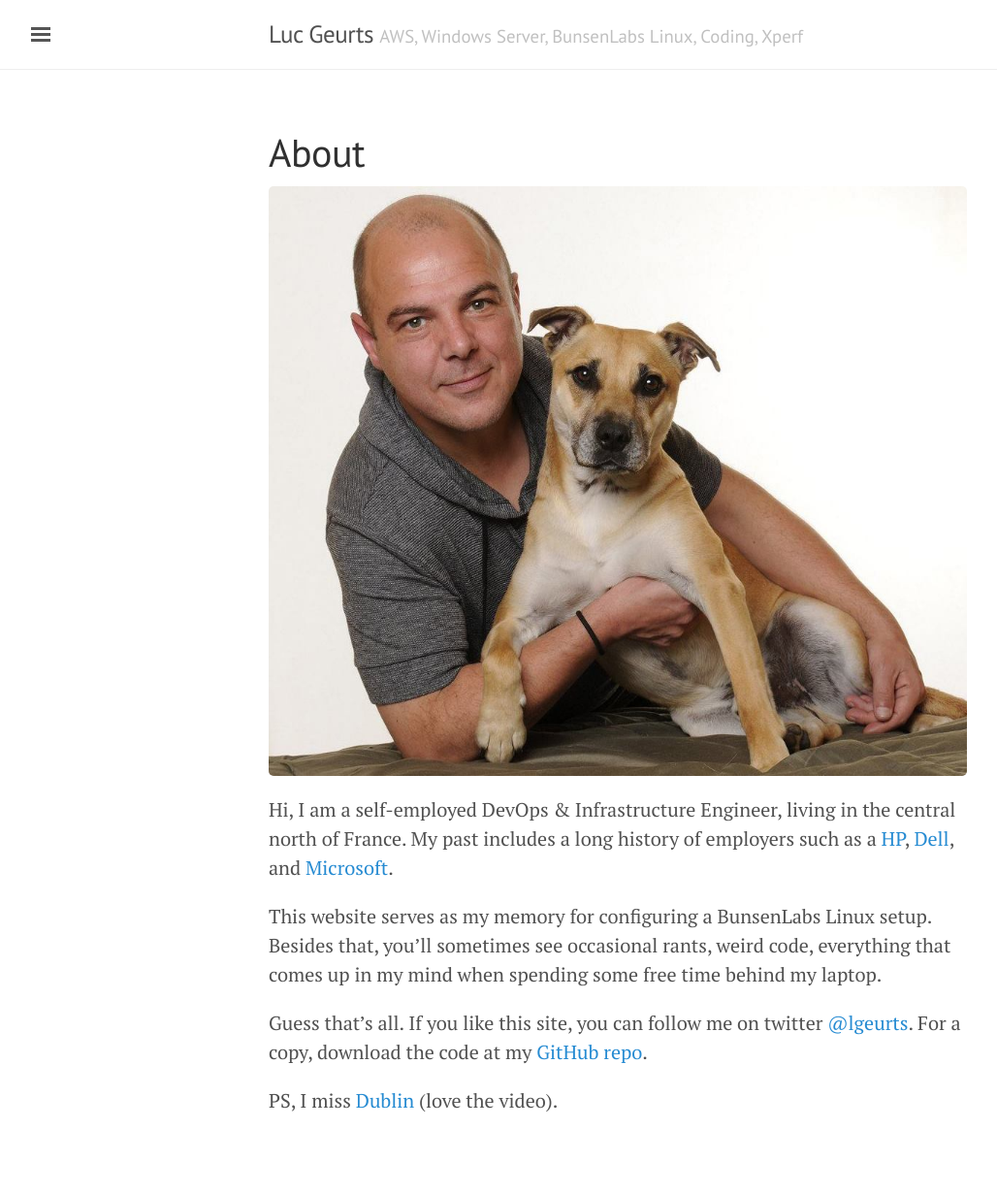
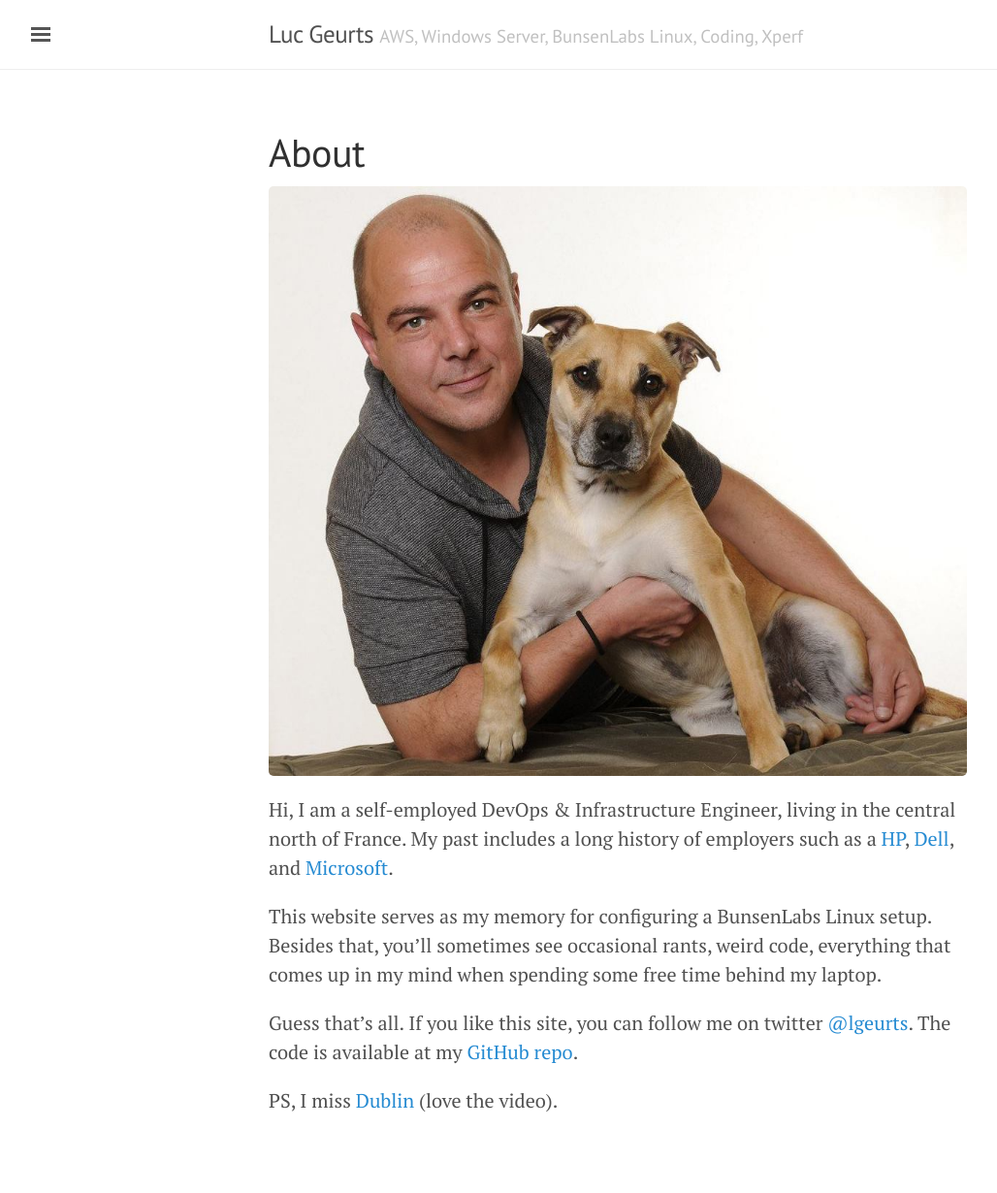
Before and after one commit to lgeurts/lgeurts.github.io, a Jekyll site: the page built from about.md, in a window 1280 px wide. Shown: the whole page at 97% size, without its empty margins (3-1031 px from the left). Built offline with Jekyll 4.4.1, drawn with Linux system fonts in a browser that asks for light colours.

Commit message:
Update about.md

```diff
--- a/about.md
+++ b/about.md
@@ -11,6 +11,6 @@ My past includes a long history of employers such as a [HP](http://https://www.h
 This website serves as my memory for configuring a BunsenLabs Linux setup.
 Besides that, you'll sometimes see occasional rants, weird code, everything that comes up in my mind when spending some free time behind my laptop.
 
-Guess that's all. If you like this site, you can follow me on twitter [@lgeurts](https://twitter.com/lgeurts). For a copy, download the code at my [GitHub repo](https://github.com/lgeurts/lgeurts.github.io).
+Guess that's all. If you like this site, you can follow me on twitter [@lgeurts](https://twitter.com/lgeurts). The code is available at my [GitHub repo](https://github.com/lgeurts/lgeurts.github.io).
 
 PS, I miss [Dublin](https://www.youtube.com/watch?v=LV5QYfpKvEE) (love the video).
```
